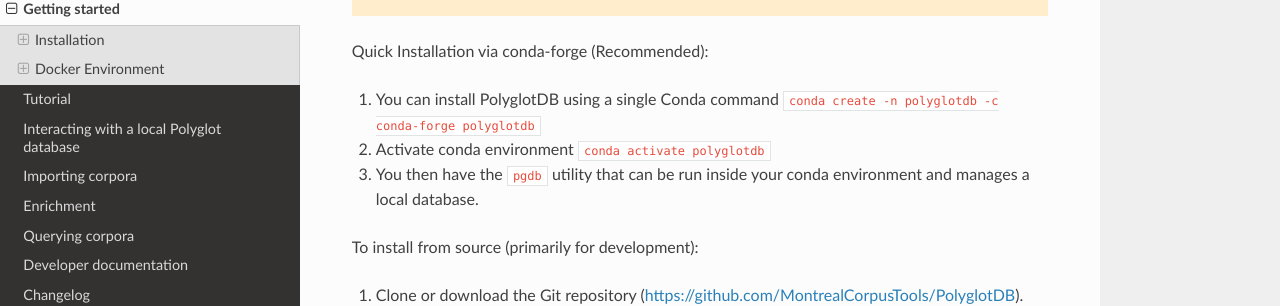
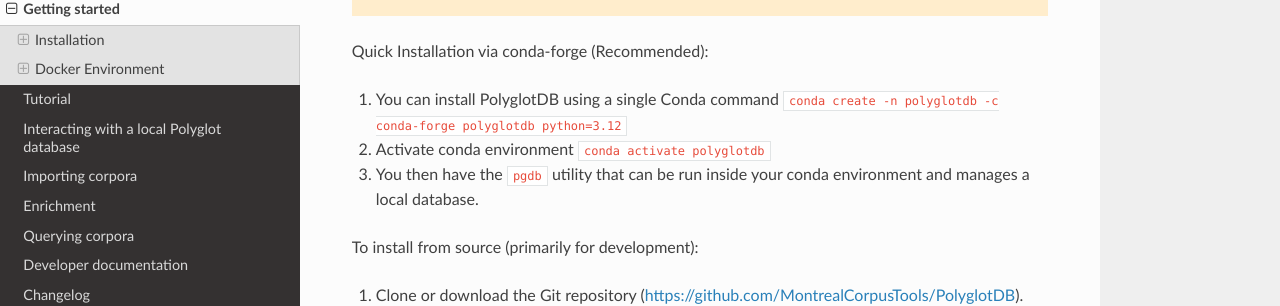
Before and after one commit to MontrealCorpusTools/PolyglotDB, a Sphinx documentation site: the page built from docs/source/getting_started.rst, in a window 1280 px wide and 900 px high, scrolled down 791 px. Shown: the part 141-447 px from the top of the window. Built offline with Sphinx 7.4.7 and the Read the Docs theme 3.1.0, drawn with Linux system fonts in a browser that asks for light colours; the version number could not be read and is left out.

Commit message:
Specify python version in installation instructions

```diff
--- a/docs/source/getting_started.rst
+++ b/docs/source/getting_started.rst
@@ -48,7 +48,7 @@
 
 Quick Installation via conda-forge (Recommended):
 
-#. You can install PolyglotDB using a single Conda command :code:`conda create -n polyglotdb -c conda-forge polyglotdb`
+#. You can install PolyglotDB using a single Conda command :code:`conda create -n polyglotdb -c conda-forge polyglotdb python=3.12`
 #. Activate conda environment :code:`conda activate polyglotdb`
 #. You then have the ``pgdb`` utility that can be run inside your conda environment and manages a local database.
 
```
